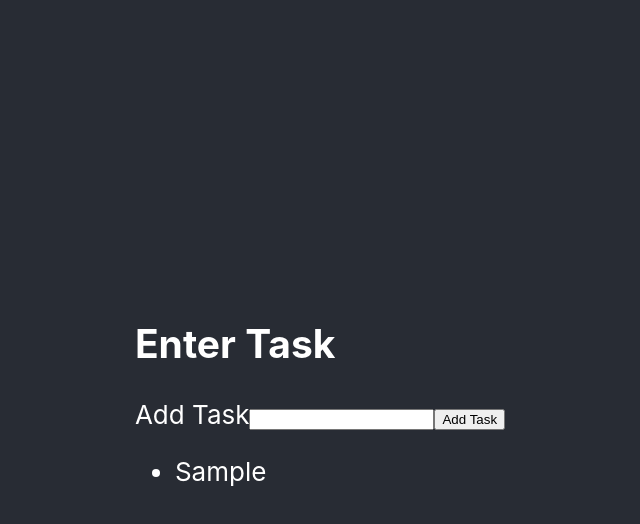
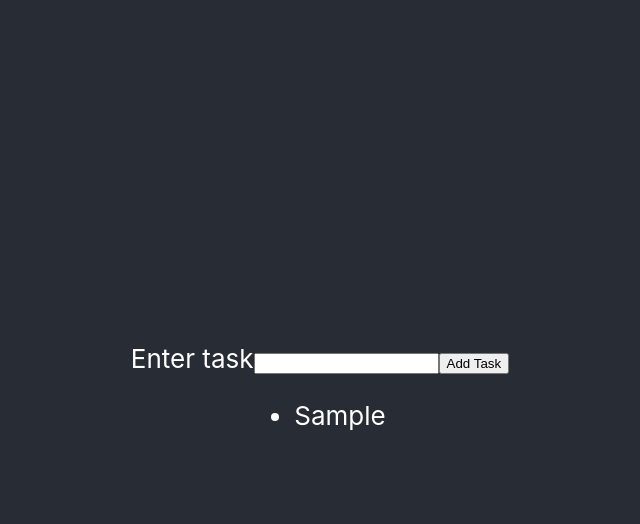
Before and after one commit to JustWaveThings/react_task_app, a React (Create React App) app in the folder task-app/: page / in a window 1280 px wide. Both pictures are taken after typing "Sample" into the empty fields and a click on the button "Add Task". Shown: the top 524 px of the page, without its empty margins (320-960 px from the left). Built offline with nearby package versions, Linux system fonts and the light colour scheme.

Commit message:
Base TOP solution

```diff
--- a/task-app/src/App.js
+++ b/task-app/src/App.js
@@ -1,21 +1,57 @@
+import React, { Component } from 'react';
+import Overview from './components/Overview';
+import uniqid from 'uniqid';
 import './App.css';
-import Overview from './components/Overview';
-import React, { Component } from 'react';
 
 class App extends Component {
-	constructor(props) {
-		super(props);
-		this.state = { inputValue: '' };
-		this.handleChange = this.handleChange.bind(this);
+	constructor() {
+		super();
+
+		this.state = {
+			task: {
+				text: '',
+				id: uniqid(),
+			},
+			tasks: [],
+		};
 	}
 
-	handleChange(event) {
-		this.setState({ inputValue: event.target.value });
-	}
+	handleChange = e => {
+		this.setState({
+			task: {
+				text: e.target.value,
+				id: this.state.task.id,
+			},
+		});
+	};
+
+	onSubmitTask = e => {
+		e.preventDefault();
+		this.setState({
+			tasks: this.state.tasks.concat(this.state.task),
+			task: {
+				text: '',
+				id: uniqid(),
+			},
+		});
+	};
+
 	render() {
+		const { task, tasks } = this.state;
+
 		return (
 			<div className="App">
-				<Overview label="Enter Task" />
+				<form onSubmit={this.onSubmitTask}>
+					<label htmlFor="taskInput">Enter task</label>
+					<input
+						onChange={this.handleChange}
+						value={task.text}
+						type="text"
+						id="taskInput"
+					/>
+					<button type="submit">Add Task</button>
+				</form>
+				<Overview tasks={tasks} />
 			</div>
 		);
 	}
--- a/task-app/src/components/Overview.js
+++ b/task-app/src/components/Overview.js
@@ -1,46 +1,15 @@
-import React, { Component } from 'react';
+import React from 'react';
 
-class Overview extends Component {
-	constructor(props) {
-		super(props);
-		this.state = { inputValue: '', values: [] };
-		this.handleChange = this.handleChange.bind(this);
-		this.handleSubmit = this.handleSubmit.bind(this);
-	}
-	handleChange = event => {
-		this.setState({ inputValue: event.target.value });
-	};
-	handleSubmit = event => {
-		event.preventDefault();
-		const newValue = this.state.inputValue;
-		this.setState(prevState => ({
-			values: [...prevState.values, newValue],
-			inputValue: '',
-		}));
-	};
+const Overview = props => {
+	const { tasks } = props;
 
-	render() {
-		return (
-			<div>
-				<h2>{this.props.label}</h2>
-				<form onSubmit={this.handleSubmit}>
-					<label htmlFor="task-input">Add Task</label>
-					<input
-						type="text"
-						id="task-input"
-						value={this.state.inputValue}
-						onChange={this.handleChange}
-					/>
-					<button type="submit">Add Task</button>
-				</form>
-				<ul>
-					{this.state.values.map((value, index) => (
-						<li key={index}>{value}</li>
-					))}
-				</ul>
-			</div>
-		);
-	}
-}
+	return (
+		<ul>
+			{tasks.map(task => {
+				return <li key={task.id}>{task.text}</li>;
+			})}
+		</ul>
+	);
+};
 
 export default Overview;
```
Also changed, not shown: task-app/src/index.css (indentation only).
